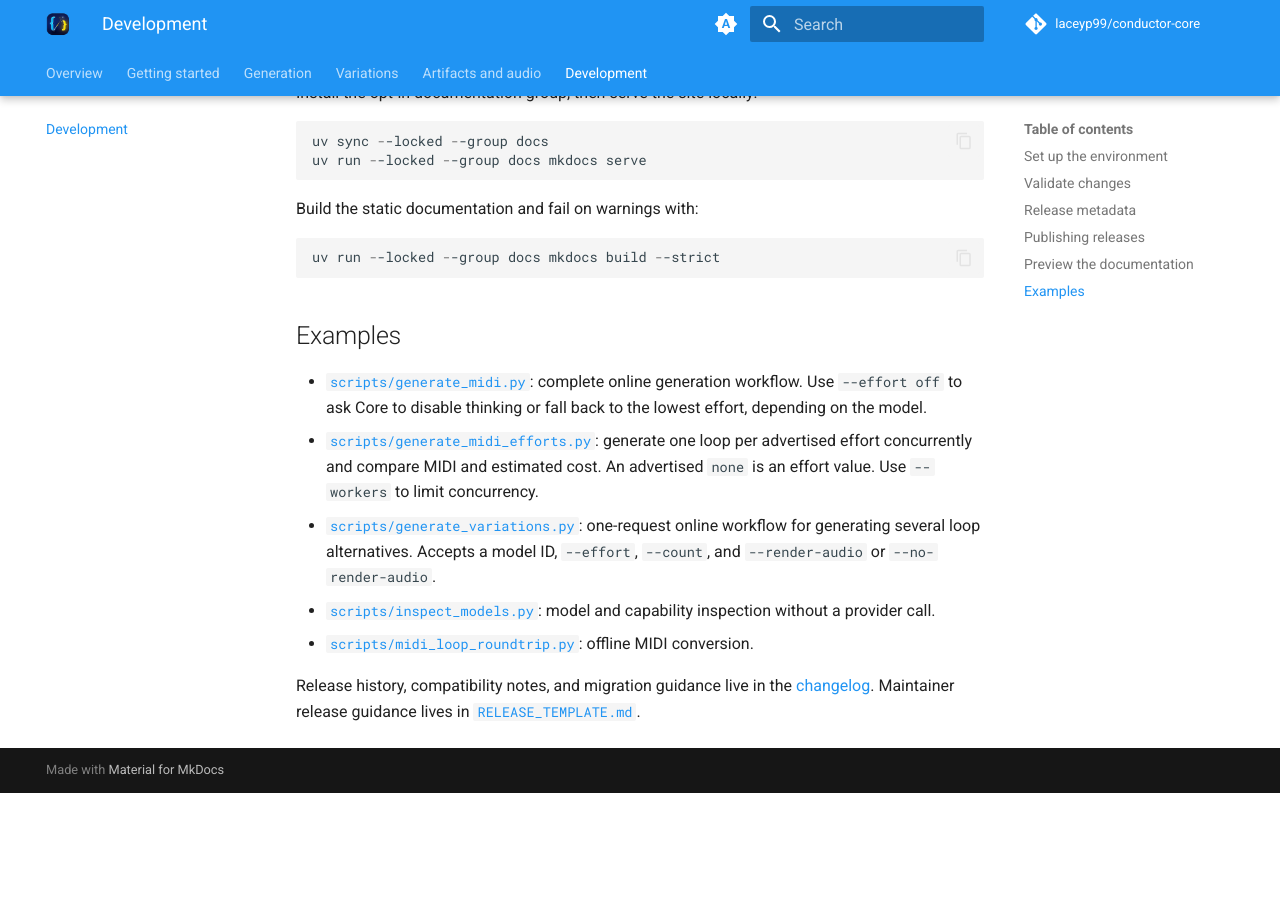
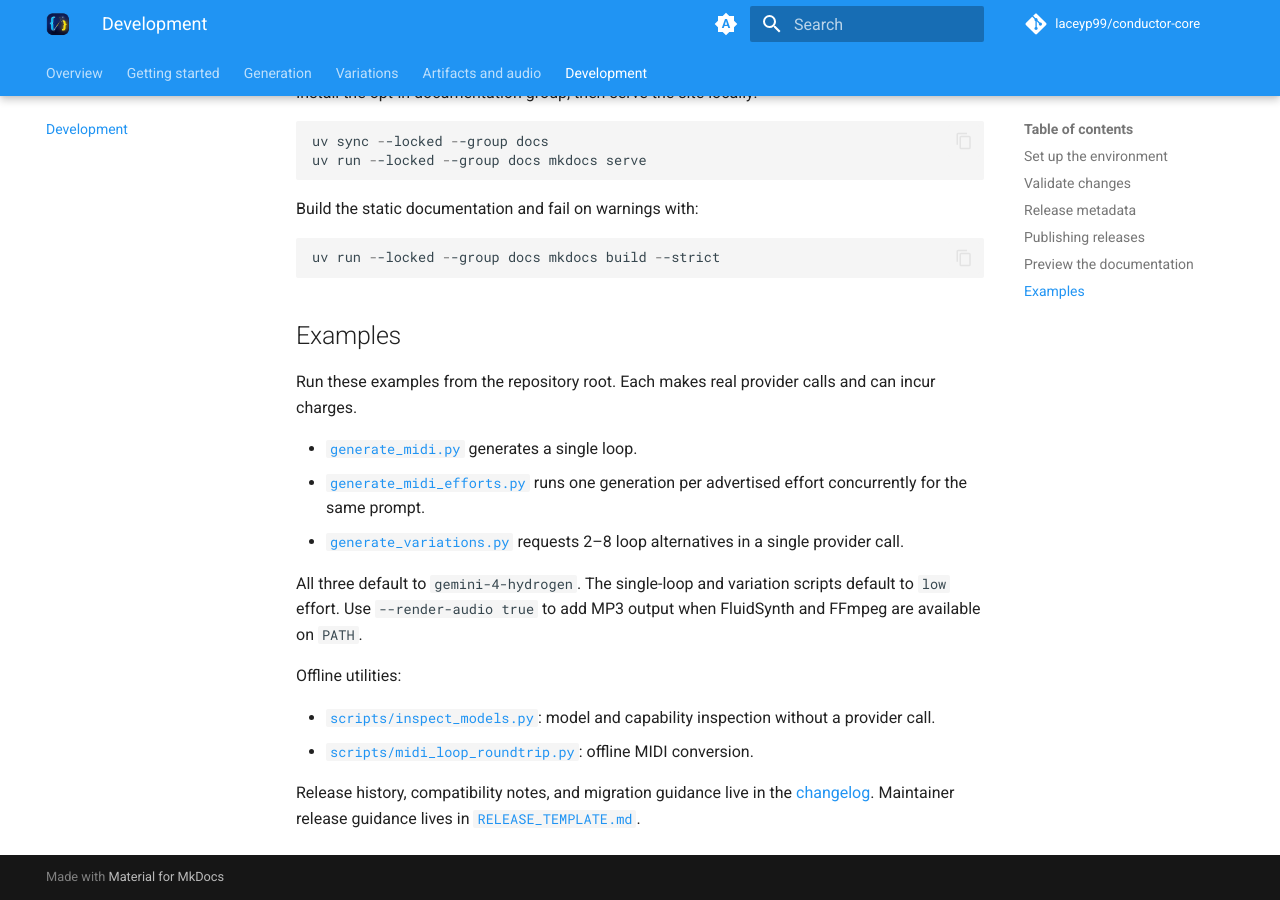
Before and after one commit to laceyp99/conductor-core, an MkDocs documentation site: the page built from docs/development.md, in a window 1280 px wide and 900 px high, scrolled down 2557 px. Built offline with MkDocs 1.6.1 and Material for MkDocs 9.7.7, drawn with Linux system fonts in a browser that asks for light colours; comment, search, counter and statistics services are not loaded; before the commit the page ends 3350 px from its top, so only the background shows below that.

Commit message:
fix(examples): align generation defaults and audio flags

```diff
--- a/docs/development.md
+++ b/docs/development.md
@@ -125,16 +125,22 @@ uv run --locked --group docs mkdocs build --strict
 
 ## Examples
 
-- [`scripts/generate_midi.py`](https://github.com/laceyp99/conductor-core/blob/main/scripts/generate_midi.py): complete online
-  generation workflow. Use `--effort off` to ask Core to disable thinking
-  or fall back to the lowest effort, depending on the model.
-- [`scripts/generate_midi_efforts.py`](https://github.com/laceyp99/conductor-core/blob/main/scripts/generate_midi_efforts.py): generate one loop per advertised
-  effort concurrently and compare MIDI and estimated cost.
-  An advertised `none` is an effort value. Use `--workers` to limit
-  concurrency.
-- [`scripts/generate_variations.py`](https://github.com/laceyp99/conductor-core/blob/main/scripts/generate_variations.py): one-request online
-  workflow for generating several loop alternatives. Accepts a model ID,
-  `--effort`, `--count`, and `--render-audio` or `--no-render-audio`.
+Run these examples from the repository root. Each makes real provider calls
+and can incur charges.
+
+- [`generate_midi.py`](https://github.com/laceyp99/conductor-core/blob/main/scripts/generate_midi.py)
+  generates a single loop.
+- [`generate_midi_efforts.py`](https://github.com/laceyp99/conductor-core/blob/main/scripts/generate_midi_efforts.py)
+  runs one generation per advertised effort concurrently for the same prompt.
+- [`generate_variations.py`](https://github.com/laceyp99/conductor-core/blob/main/scripts/generate_variations.py)
+  requests 2–8 loop alternatives in a single provider call.
+
+All three default to `gemini-4-hydrogen`. The single-loop and variation scripts
+default to `low` effort. Use `--render-audio true` to add MP3 output when
+FluidSynth and FFmpeg are available on `PATH`.
+
+Offline utilities:
+
 - [`scripts/inspect_models.py`](https://github.com/laceyp99/conductor-core/blob/main/scripts/inspect_models.py): model and
   capability inspection without a provider call.
 - [`scripts/midi_loop_roundtrip.py`](https://github.com/laceyp99/conductor-core/blob/main/scripts/midi_loop_roundtrip.py): offline
```
Also changed, not shown: CHANGELOG.md (+5 -4 lines), docs/getting-started.md (+4 -4 lines), docs/variations.md (+2 -0 lines), 4 other files.
